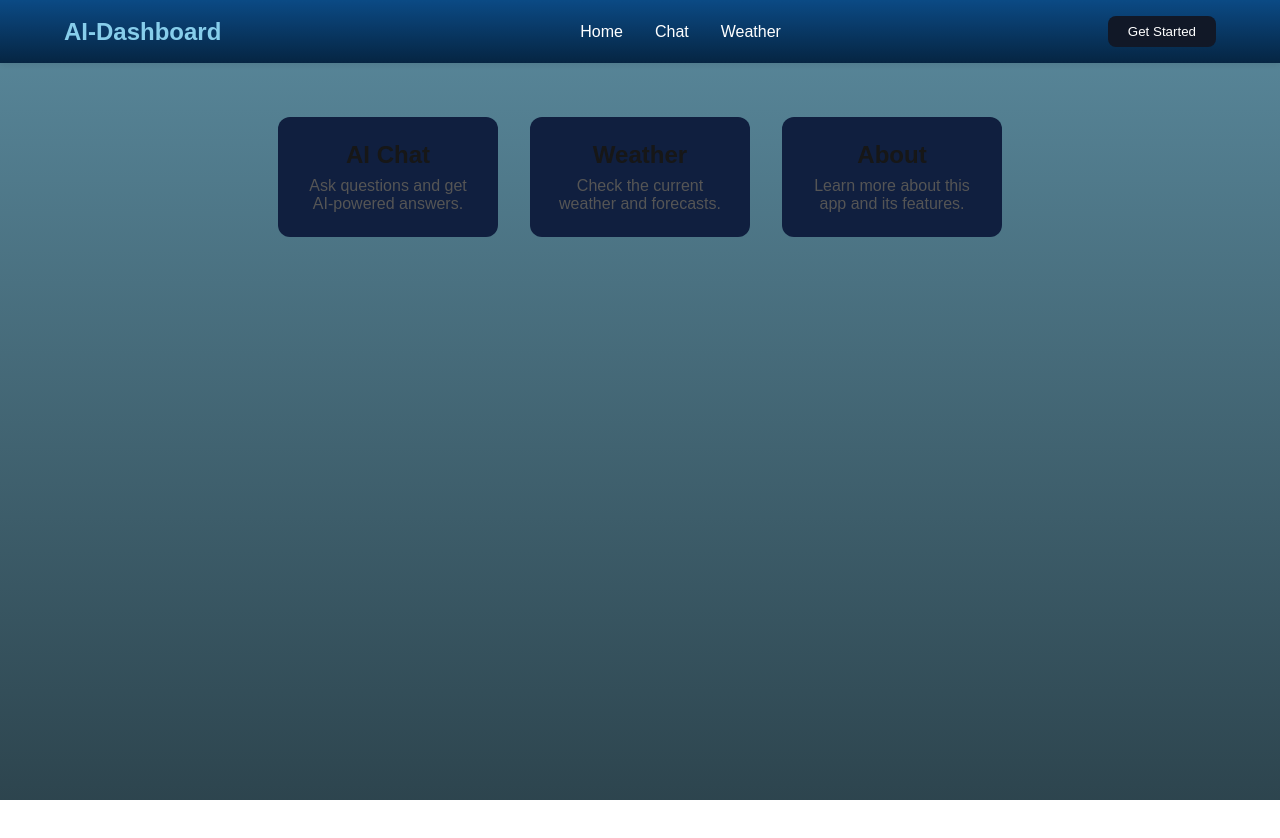
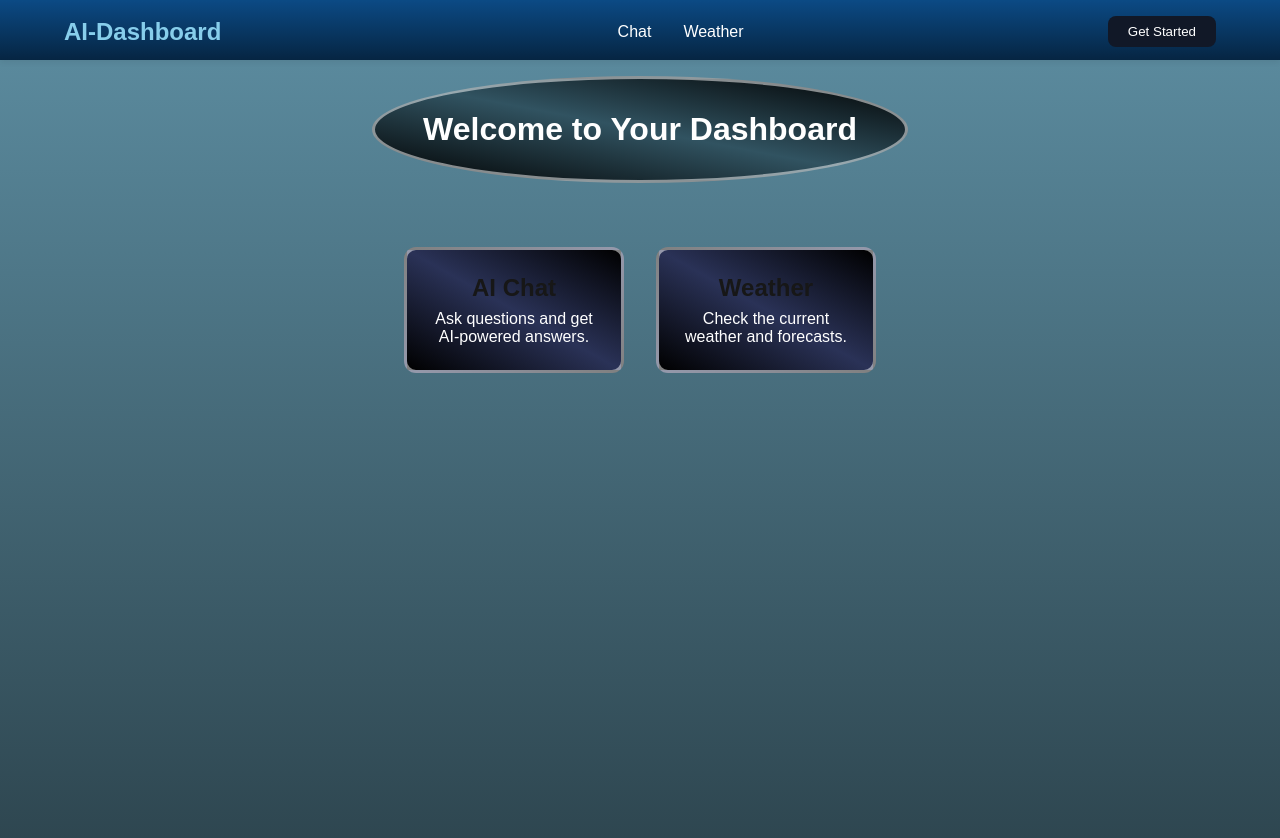
Before and after one commit to hemingus/ai-dashboard, a Next.js app: page / in a window 1280 px wide. Shown: the top 838 px of the page. Before the commit the page ends 800 px from the top, so only its background shows below. Built offline with nearby package versions, Linux system fonts and the light colour scheme.

Commit message:
style: improved page layout and style

```diff
--- a/src/app/chat/page.tsx
+++ b/src/app/chat/page.tsx
@@ -8,7 +8,7 @@ export default function Home() {
   return (
     <VoiceProvider>
       <div className={styles.page}>
-        <h1 className={styles.header}>Chat with AI</h1>
+        <h1 className={styles.header}>Chat</h1>
         <VoiceSelector />
         <OpenAItest />
       </div>
--- a/src/app/components/Navbar/Navbar.module.css
+++ b/src/app/components/Navbar/Navbar.module.css
@@ -1,5 +1,6 @@
 .navbar {
   width: 100%;
+  height: 60px;
   position: fixed;
   top: 0;
   left: 0;
--- a/src/app/components/Navbar/Navbar.tsx
+++ b/src/app/components/Navbar/Navbar.tsx
@@ -7,7 +7,6 @@ import { motion } from "framer-motion";
 import styles from "./Navbar.module.css";
 
 const navLinks = [
-  { name: "Home", href: "/" },
   { name: "Chat", href: "/chat" },
   { name: "Weather", href: "/weather" }
 ];
--- a/src/app/globals.css
+++ b/src/app/globals.css
@@ -22,6 +22,7 @@ body {
   font-family: Arial, Helvetica, sans-serif;
   -webkit-font-smoothing: antialiased;
   -moz-osx-font-smoothing: grayscale;
+  padding-top: 60px;
 }
 
 * {
--- a/src/app/page.module.css
+++ b/src/app/page.module.css
@@ -10,8 +10,12 @@
 }
 
 .header {
-  color: white;
+  background: linear-gradient(to top right,black,  rgb(49, 83, 97), black);
+  color: white;;
   margin: 1rem;
+  border-radius: 50%;
+  border: solid 3px hsla(0, 0%, 100%, 0.5);
+  padding: 2rem 3rem;
 }
 
 .linksContainer {
@@ -23,18 +27,21 @@
 }
 
 .linkCard {
-  background-color: #101f3f;
+  background: linear-gradient(to top right,black,  rgb(42, 50, 87), black);
   border-radius: 12px;
   padding: 1.5rem;
   width: 220px;
   text-align: center;
   cursor: pointer;
   transition: transform 0.2s, box-shadow 0.2s;
+  border: solid 3px hsla(0, 0%, 100%, 0.5);
 }
+
 
 .linkCard:hover {
   transform: translateY(-5px);
   box-shadow: 0 8px 20px rgba(0,0,0,0.15);
+  background: linear-gradient(to top right, black,  rgb(15, 77, 128), black);
 }
 
 .linkCard h2 {
@@ -42,5 +49,5 @@
 }
 
 .linkCard p {
-  color: #555;
+  color: #ffffff;
 }
--- a/src/app/page.tsx
+++ b/src/app/page.tsx
@@ -20,14 +20,12 @@ const LinkCard: React.FC<LinkCardProps> = ({ title, description, href }) => (
 const links: LinkCardProps[] = [
   { title: "AI Chat", description: "Ask questions and get AI-powered answers.", href: "/chat" },
   { title: "Weather", description: "Check the current weather and forecasts.", href: "/weather" },
-  { title: "About", description: "Learn more about this app and its features.", href: "/about" },
 ];
 
 export default function Home() {
   return (
     <div className={styles.page}>
       <h1 className={styles.header}>Welcome to Your Dashboard</h1>
-
       <div className={styles.linksContainer}>
         {links.map((link) => (
           <LinkCard key={link.href} {...link} />
--- a/src/app/weather/page.tsx
+++ b/src/app/weather/page.tsx
@@ -8,7 +8,7 @@ export default function Home() {
   return (
     <VoiceProvider>
       <div className={styles.page}>
-        <h1 className={styles.header}>Chat with AI</h1>
+        <h1 className={styles.header}>Weather</h1>
         <VoiceSelector />
         <WeatherTest />
       </div>
```
